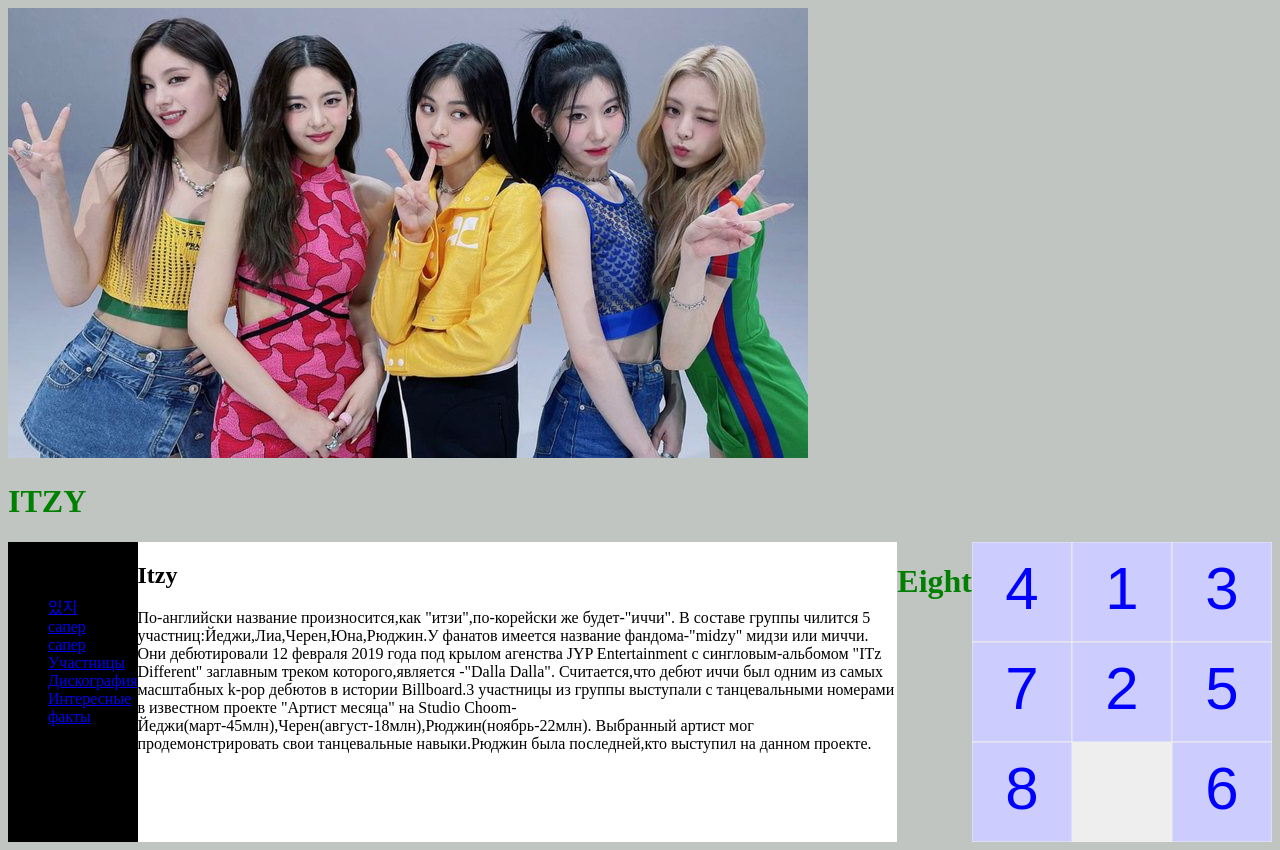
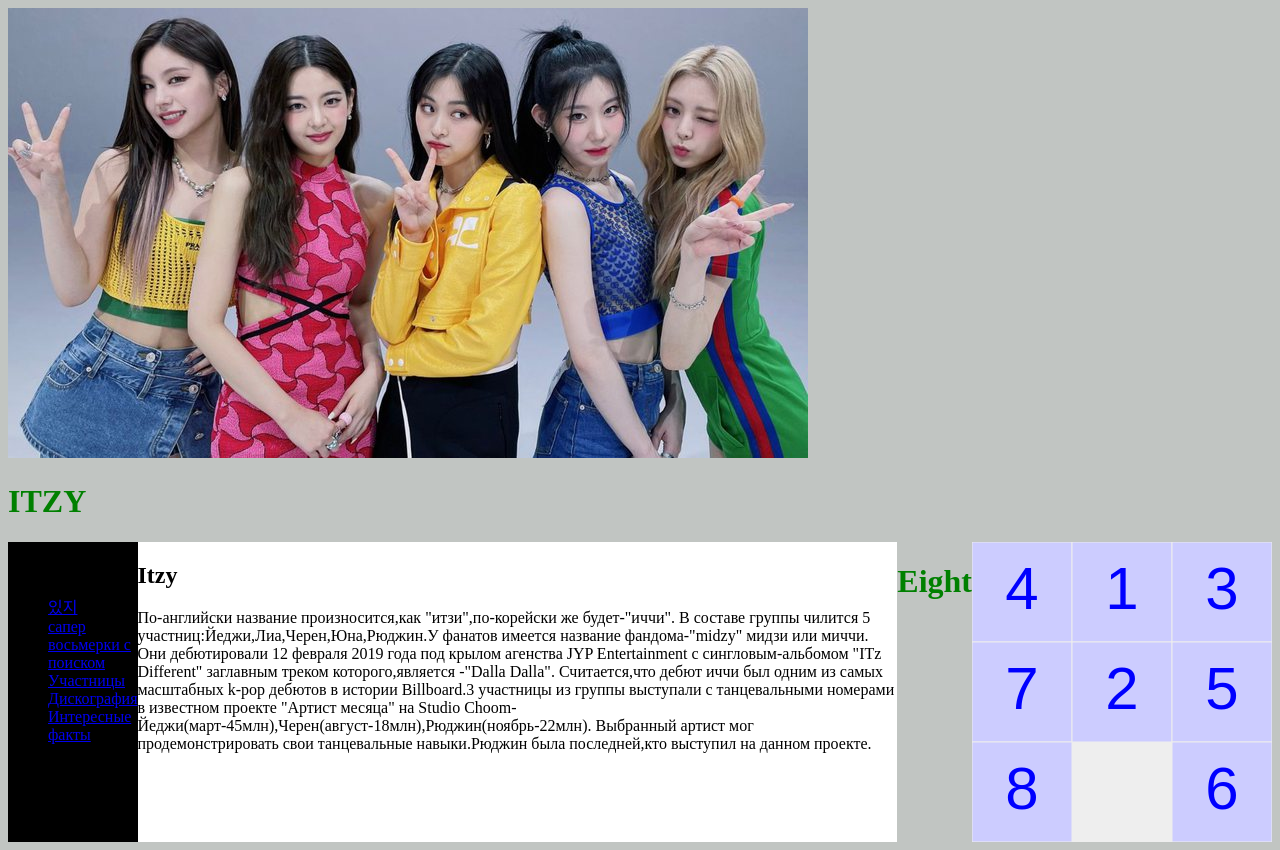
Before and after one commit to cherectrina/cherectrina.github.io, a plain HTML site: page index.html in a window 1280 px wide. Drawn offline with Linux system fonts and the light colour scheme.

Commit message:
Update index.html

```diff
--- a/index.html
+++ b/index.html
@@ -16,7 +16,7 @@
                <li>Женская k-pop группа</li>
                  <li><a href="index.html"> 있지 </a></li>
 		   <li><a href="/minesweeper/index.html">сапер</a></li>
-		     <li><a href="/eight_ai/eight.html">сапер</a></li>
+		     <li><a href="/eight_ai/eight.html">восьмерки с поиском</a></li>
                <li><a href="itzy.html"> Участницы </a></li>
                  <li><a href="disco.html"> Дискография </a></li>
                <li><a href="facts.html"> Интересные факты </a></li>
```
